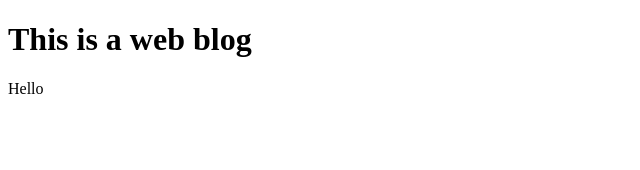
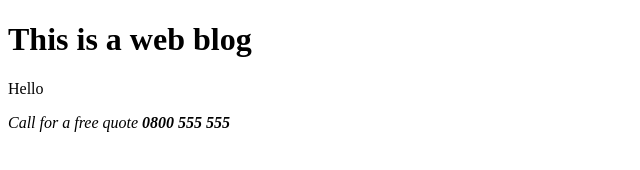
Before and after one commit to 906657/Web-blog, a plain HTML site: page index.html in a window 1280 px wide. Shown: the whole page, without its empty margins (0-640 px from the left). Drawn offline with Linux system fonts and the light colour scheme.

Commit message:
added i tag

```diff
--- a/index.html
+++ b/index.html
@@ -9,5 +9,10 @@
 <body>
     <h1>This is a web blog</h1>
     <p>Hello</p>
+    <p>
+    <i>Call for a free quote
+        <strong>0800 555 555</strong>
+    </i>
+    </p>
 </body>
 </html>
```
